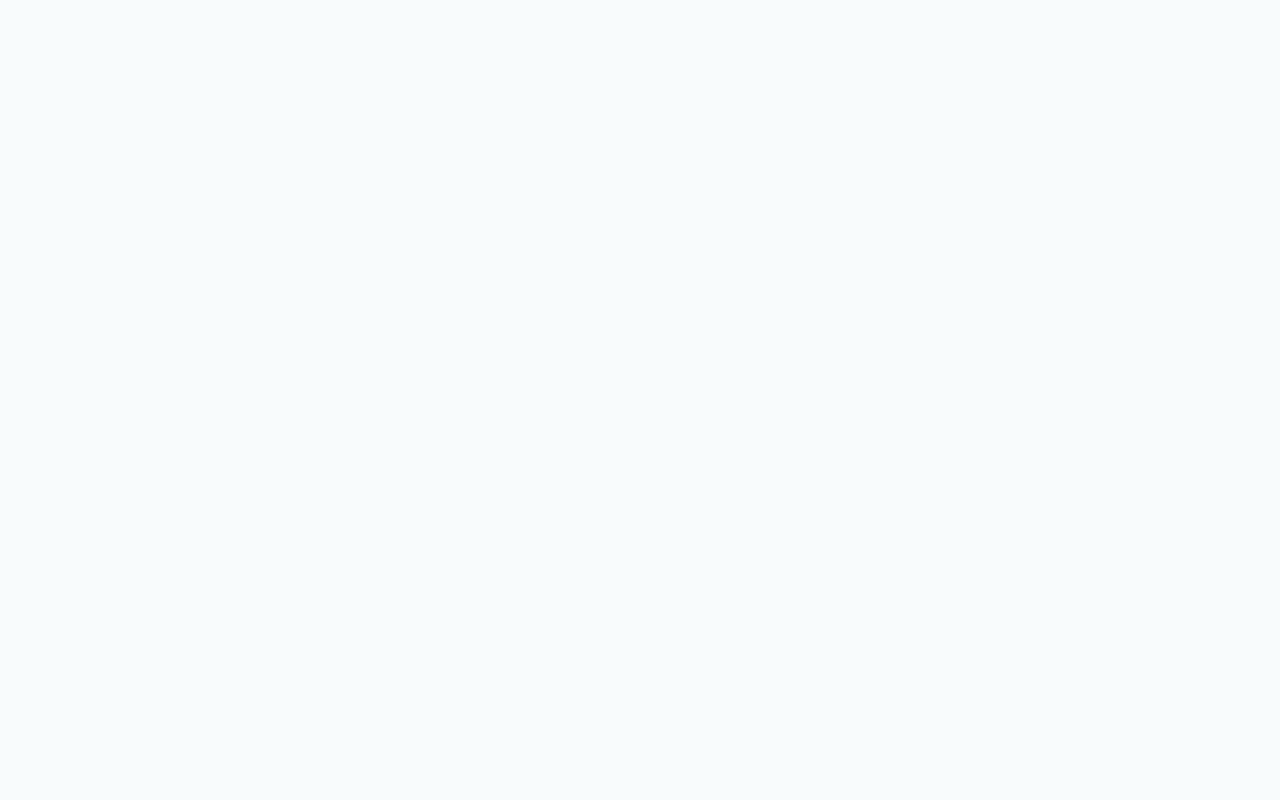
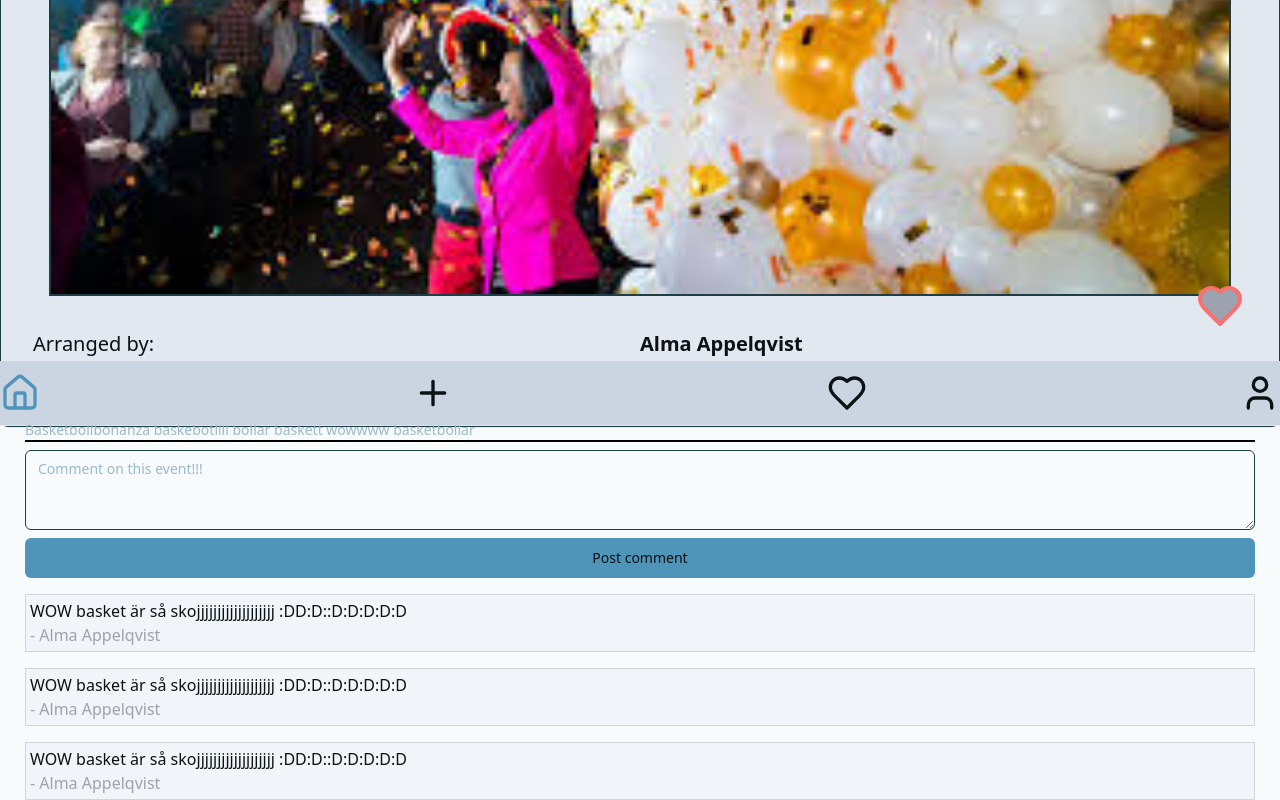
Before and after one commit to skoanton/hackathon, a React (Vite) app: page /event in a window 1280 px wide. Before the commit this address had no page. Shown: the part 375-1175 px from the top of the page. Before the commit the page ends 800 px from the top, so only its background shows below. Built offline with nearby package versions, Linux system fonts and the light colour scheme.

Commit message:
eventvieeeew

```diff
--- /dev/null
+++ b/src/components/EventView/EventComment.tsx
@@ -0,0 +1,15 @@
+import { Button } from "@/components/ui/button";
+import { Textarea } from "@/components/ui/textarea";
+
+export function EventComment() {
+  const submitComment = () => {
+    console.log("Commentin");
+  };
+
+  return (
+    <div className="grid w-full gap-2">
+      <Textarea placeholder="Comment on this event!!!" className="mt-2" />
+      <Button onClick={() => submitComment()}>Post comment</Button>
+    </div>
+  );
+}
--- /dev/null
+++ b/src/components/EventView/EventView.tsx
@@ -0,0 +1,78 @@
+import { Card, CardContent, CardDescription, CardHeader, CardTitle } from "@/components/ui/card";
+import { EventComment } from "./EventComment";
+import { Heart } from "lucide-react";
+import { useState } from "react";
+import { Button } from "../ui/button";
+
+const EventCard = () => {
+  const [eventLiked, setEventLiked] = useState<boolean>(false);
+  const eventReaction = () => {
+    setEventLiked(!eventLiked);
+    //dispatch to like it blalbalba
+  };
+
+  return (
+    <Card>
+      <CardContent className="flex flex-col h-screen bg-slate-200">
+        <CardHeader>
+          <CardTitle className="text-center">Basketbollbonanza</CardTitle>
+          <picture className="w-full border-2">
+            <img src="/test-picture.jpg" alt="event picture" className="w-full" />
+            <Heart
+              className={`absolute scale-[200%] text-red-400 right-12 duration-700 ${
+                eventLiked ? "fill-red-400" : "fill-gray-400 "
+              }`}
+              onClick={() => eventReaction()}
+            />
+          </picture>
+        </CardHeader>
+
+        <div>
+          <div className="grid grid-cols-2 border-b-2 border-black">
+            <div className="h-12 flex items-center">
+              <p className=" px-2 text-xl">Arranged by: </p>
+            </div>
+            <div className="h-12 flex items-center">
+              <p className="font-bold text-xl">Alma Appelqvist</p>
+            </div>
+          </div>
+          <div className="grid grid-cols-2 border-b-2 border-black">
+            <div className="h-12 flex items-center">
+              <p className=" px-2 text-xl">Event location: </p>
+            </div>
+            <div className="h-12 flex items-center">
+              <p className="font-bold text-xl">Göteborg Stad</p>
+            </div>
+          </div>
+        </div>
+        <CardDescription className="py-2h-auto border-b-2 border-black">
+          Basketbollbonanza baskebotllll bollar baskett wowwww basketbollar
+        </CardDescription>
+        <EventComment />
+        <div>
+          <div id="comment">
+            <p className="w-full min-h-12 h-auto bg-slate-100 mt-4 border-[1px] border-gray-300 p-1">
+              WOW basket är så skojjjjjjjjjjjjjjjjjjj :DD:D::D:D:D:D:D
+              <p className=" text-gray-400">- Alma Appelqvist</p>
+            </p>
+          </div>
+          <div id="comment">
+            <p className="w-full min-h-12 h-auto bg-slate-100 mt-4 border-[1px] border-gray-300 p-1">
+              WOW basket är så skojjjjjjjjjjjjjjjjjjj :DD:D::D:D:D:D:D
+              <p className=" text-gray-400">- Alma Appelqvist</p>
+            </p>
+          </div>
+          <div id="comment">
+            <p className="w-full min-h-12 h-auto bg-slate-100 mt-4 border-[1px] border-gray-300 p-1">
+              WOW basket är så skojjjjjjjjjjjjjjjjjjj :DD:D::D:D:D:D:D
+              <p className=" text-gray-400">- Alma Appelqvist</p>
+            </p>
+          </div>
+        </div>
+        <div></div>
+      </CardContent>
+    </Card>
+  );
+};
+
+export default EventCard;
--- /dev/null
+++ b/src/components/ui/toggle.tsx
@@ -0,0 +1,45 @@
+"use client"
+
+import * as React from "react"
+import * as TogglePrimitive from "@radix-ui/react-toggle"
+import { cva, type VariantProps } from "class-variance-authority"
+
+import { cn } from "@/lib/utils"
+
+const toggleVariants = cva(
+  "inline-flex items-center justify-center rounded-md text-sm font-medium ring-offset-background transition-colors hover:bg-muted hover:text-muted-foreground focus-visible:outline-none focus-visible:ring-2 focus-visible:ring-ring focus-visible:ring-offset-2 disabled:pointer-events-none disabled:opacity-50 data-[state=on]:bg-accent data-[state=on]:text-accent-foreground",
+  {
+    variants: {
+      variant: {
+        default: "bg-transparent",
+        outline:
+          "border border-input bg-transparent hover:bg-accent hover:text-accent-foreground",
+      },
+      size: {
+        default: "h-10 px-3",
+        sm: "h-9 px-2.5",
+        lg: "h-11 px-5",
+      },
+    },
+    defaultVariants: {
+      variant: "default",
+      size: "default",
+    },
+  }
+)
+
+const Toggle = React.forwardRef<
+  React.ElementRef<typeof TogglePrimitive.Root>,
+  React.ComponentPropsWithoutRef<typeof TogglePrimitive.Root> &
+    VariantProps<typeof toggleVariants>
+>(({ className, variant, size, ...props }, ref) => (
+  <TogglePrimitive.Root
+    ref={ref}
+    className={cn(toggleVariants({ variant, size, className }))}
+    {...props}
+  />
+))
+
+Toggle.displayName = TogglePrimitive.Root.displayName
+
+export { Toggle, toggleVariants }
--- a/src/pages/Root/Root.tsx
+++ b/src/pages/Root/Root.tsx
@@ -1,6 +1,6 @@
-import BottomNavbar from '@/components/BottomNavbar/BottomNavbar';
-import { Header } from '@/components/Header/Header';
-import { Outlet } from 'react-router-dom';
+import BottomNavbar from "@/components/BottomNavbar/BottomNavbar";
+import { Header } from "@/components/Header/Header";
+import { Outlet } from "react-router-dom";
 
 const Root = () => {
   return (
```
Also changed, not shown: package.json (+5 -5 lines), src/components/newEventForm/NewEvent.tsx (+32 -20 lines), src/main.tsx (+17 -12 lines), 1 other file (tests, documents, lock files or other folders). Lines whose indentation alone changed are shown as unchanged.
